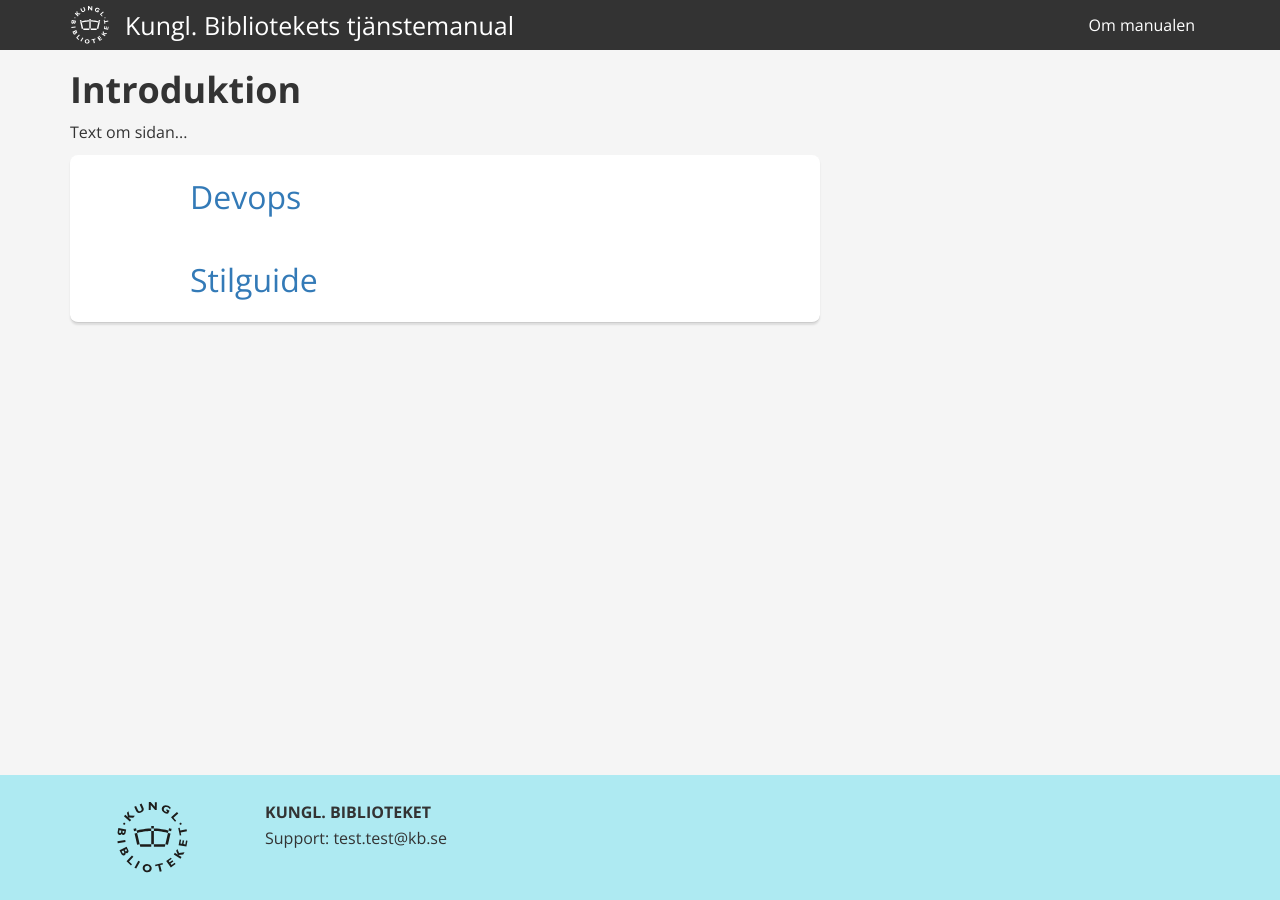
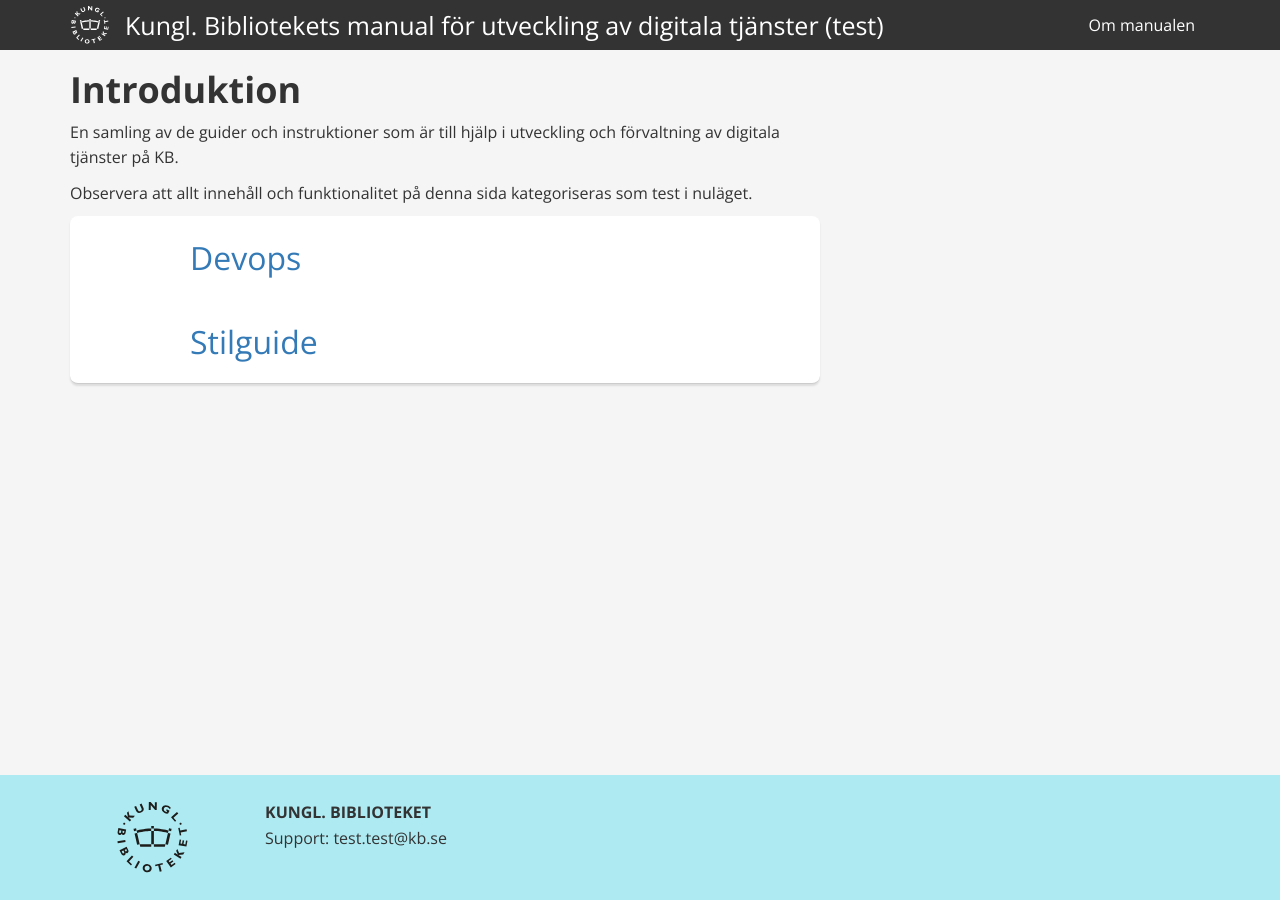
Before and after one commit to Kungbib/service-manual, a Jekyll site: the page built from index.html, in a window 1280 px wide. Built offline with Jekyll 4.4.1, drawn with Linux system fonts in a browser that asks for light colours; nearby versions of some CDN libraries.

Commit message:
Tillägg-ändring av text

```diff
--- a/_config.yml
+++ b/_config.yml
@@ -1,5 +1,5 @@
 # Site settings
-title: Kungl. Bibliotekets tjänstemanual
+title: Kungl. Bibliotekets manual för utveckling av digitala tjänster (test)
 description: > # this means to ignore newlines until "baseurl:"
   Write an awesome description for your new site here. You can edit this
   line in _config.yml. It will appear in your document head meta (for
--- a/index.html
+++ b/index.html
@@ -6,7 +6,9 @@ layout: default
 
   <h1 class="page-heading">Introduktion</h1>
 
-  <p>Text om sidan...</p>
+  <p>En samling av de guider och instruktioner som är till hjälp i utveckling och förvaltning av digitala tjänster på KB.<hp>
+
+  <p>Observera att allt innehåll och funktionalitet på denna sida kategoriseras som test i nuläget.</p>
 
 </div>
 
```
